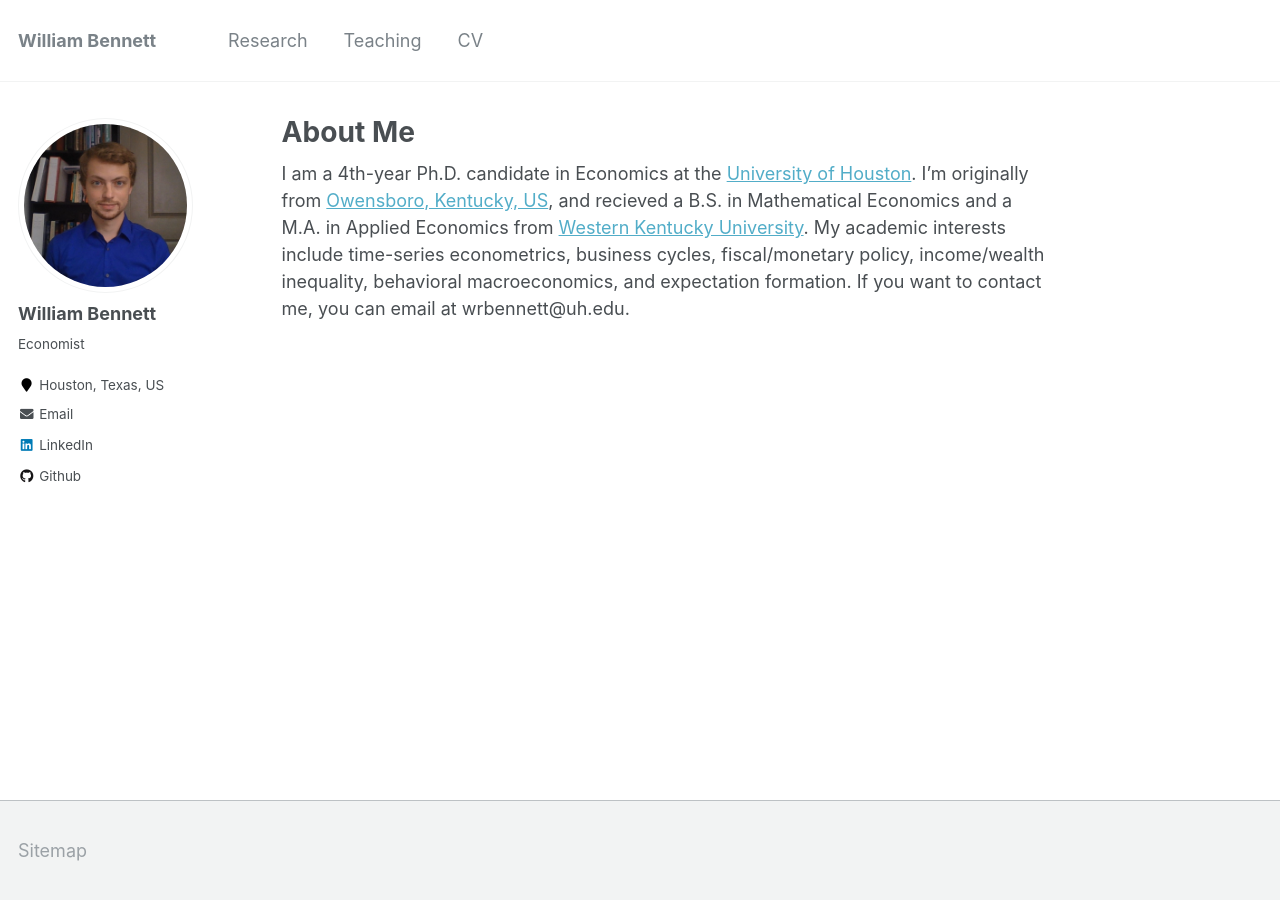
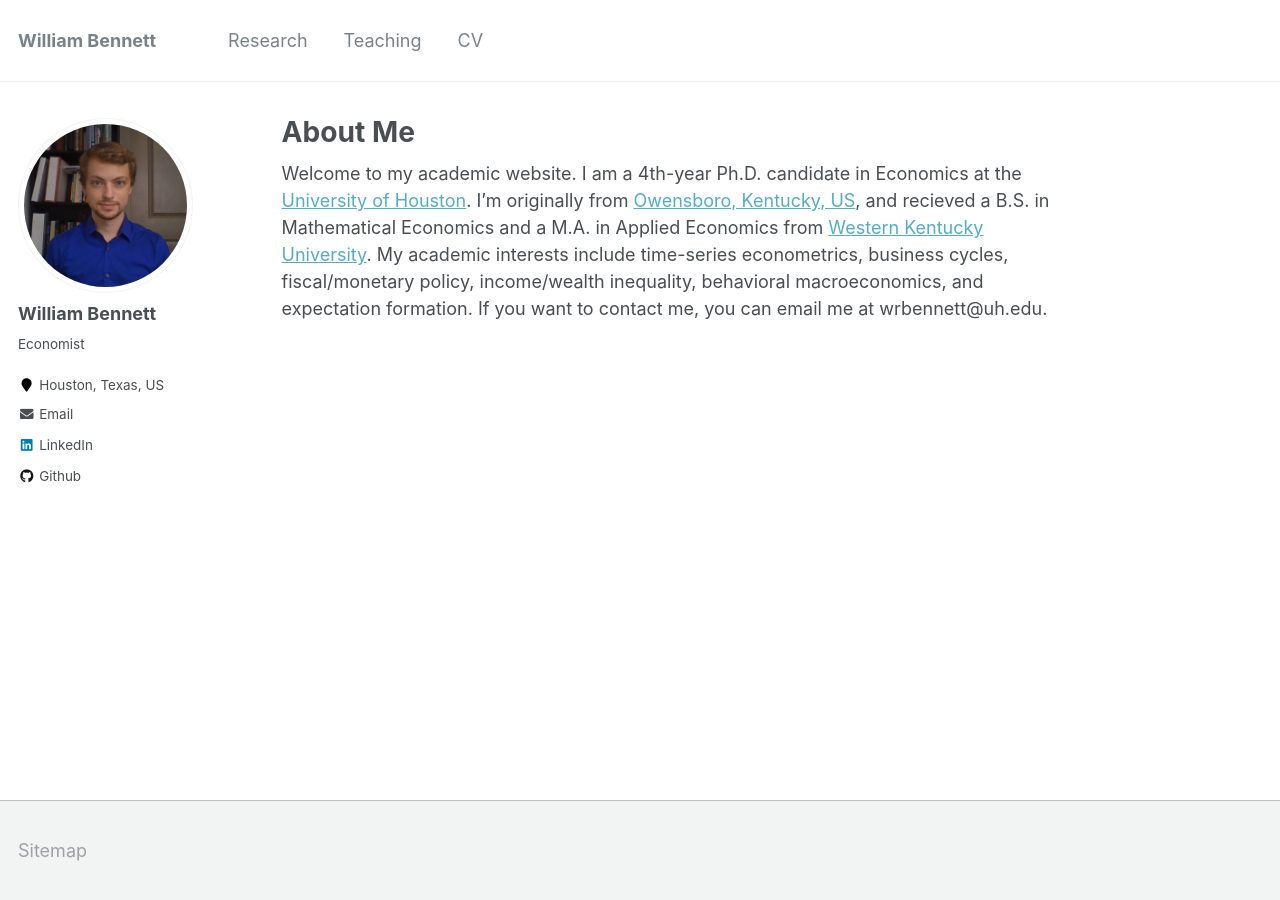
Before and after one commit to williambennettecon/williambennettecon.github.io, a Jekyll site: the page built from _pages/about.md, in a window 1280 px wide. Built offline with Jekyll 4.4.1, drawn with Linux system fonts in a browser that asks for light colours.

Commit message:
Update about.md

```diff
--- a/_pages/about.md
+++ b/_pages/about.md
@@ -8,4 +8,4 @@ redirect_from:
   - /about.html
 ---
 
-I am a 4th-year Ph.D. candidate in Economics at the [University of Houston](https://www.uh.edu/class/economics/). I'm originally from [Owensboro, Kentucky, US](https://en.wikipedia.org/wiki/Owensboro%2C_Kentucky), and recieved a B.S. in Mathematical Economics and a M.A. in Applied Economics from [Western Kentucky University](https://www.wku.edu/economics/). My academic interests include time-series econometrics, business cycles, fiscal/monetary policy, income/wealth inequality, behavioral macroeconomics, and expectation formation. If you want to contact me, you can email at wrbennett@uh.edu.
+Welcome to my academic website. I am a 4th-year Ph.D. candidate in Economics at the [University of Houston](https://www.uh.edu/class/economics/). I'm originally from [Owensboro, Kentucky, US](https://en.wikipedia.org/wiki/Owensboro%2C_Kentucky), and recieved a B.S. in Mathematical Economics and a M.A. in Applied Economics from [Western Kentucky University](https://www.wku.edu/economics/). My academic interests include time-series econometrics, business cycles, fiscal/monetary policy, income/wealth inequality, behavioral macroeconomics, and expectation formation. If you want to contact me, you can email me at wrbennett@uh.edu.
```
